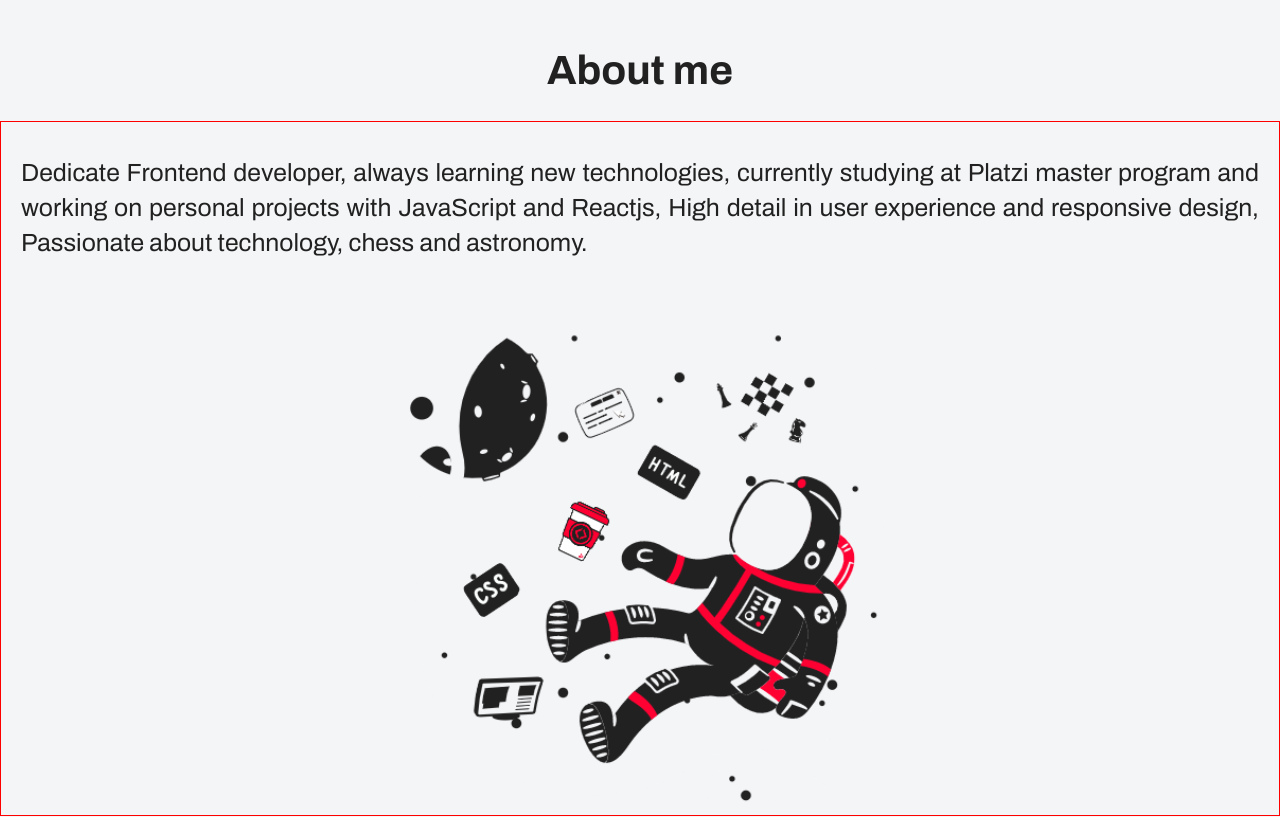
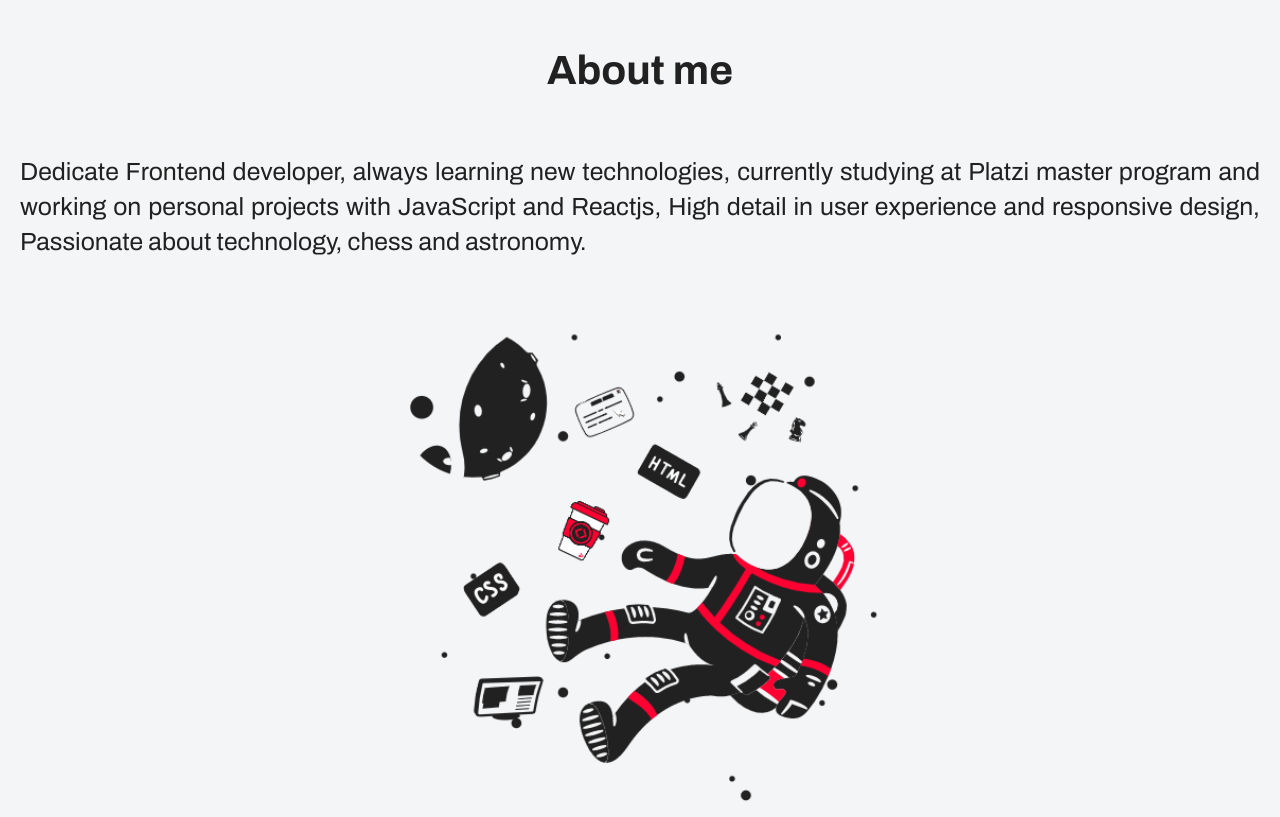
Before and after one commit to RedKamo/Redkamo-website, a React app: page / in a window 1280 px wide. Shown: the part 880-1697 px from the top of the page. Built offline with nearby package versions, Linux system fonts and the light colour scheme.

Commit message:
mini-fix about section

```diff
--- a/src/styles/About.scss
+++ b/src/styles/About.scss
@@ -8,7 +8,7 @@
     font-size: calc(1vw + 1vh + 2.5vmin);
   }
   &__me{
-    border: 1px solid red;
+    //border: 1px solid red;
     display: flex;
     flex-direction: column;
     padding: 10px 20px;
```
